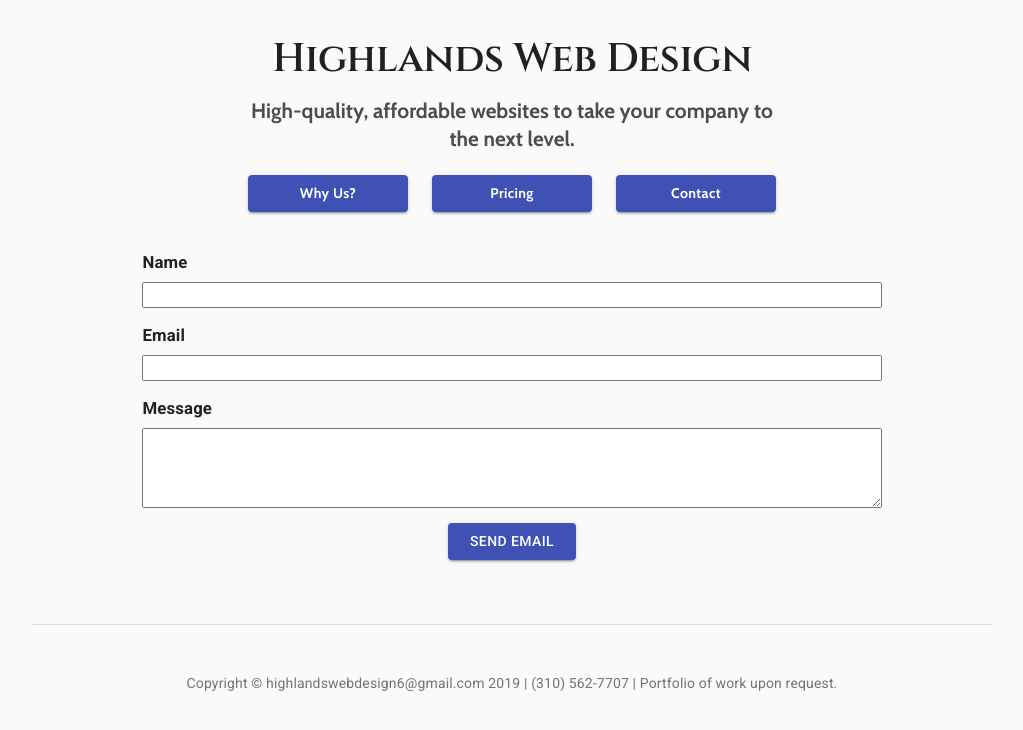
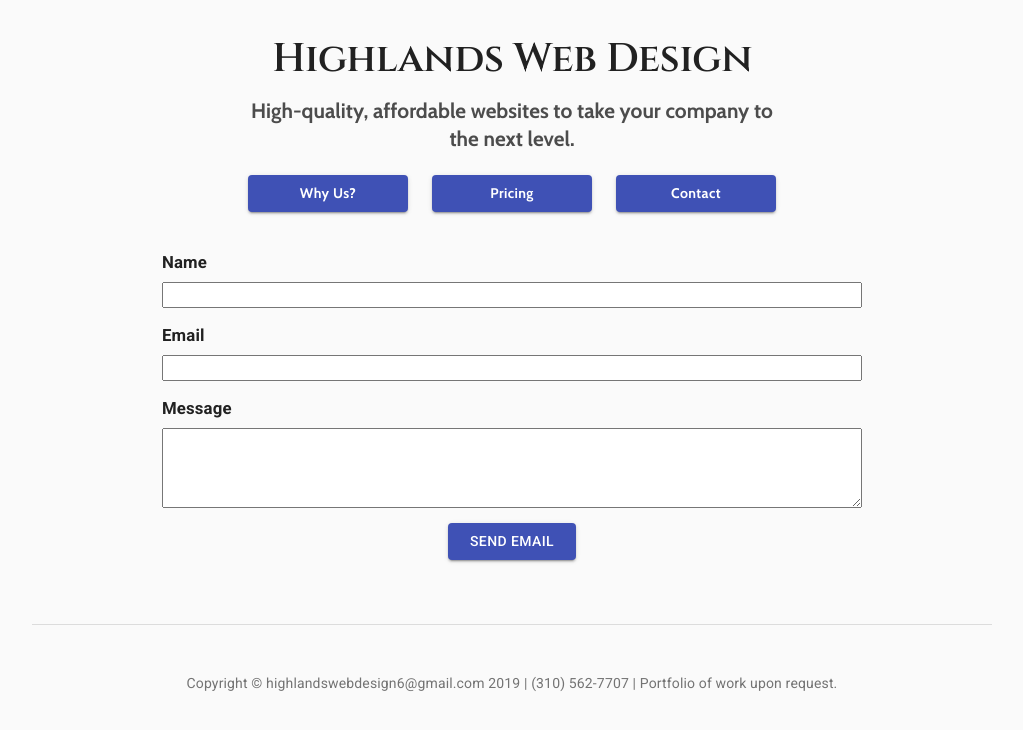
Before and after one commit to HBDUDE/highlands-web-design, a React (Create React App) app: page / in a window 1280 px wide. Both pictures are taken after a click on the button "Contact". Shown: the top 730 px of the page, without its empty margins (128-1151 px from the left). Built offline with nearby package versions, Linux system fonts and the light colour scheme.

Commit message:
Adjusted width, maxWidth  of form

```diff
--- a/src/components/NewHome.jsx
+++ b/src/components/NewHome.jsx
@@ -438,7 +438,8 @@ export default function NewHome() {
         {pageState === "contact" && (
           <div style={{
             display: "flex",
-            width: "60%",
+            width: "90%",
+            maxWidth: "700px",
             justifyContent: "center"
           }}>
             <NewContactForm/>
```
